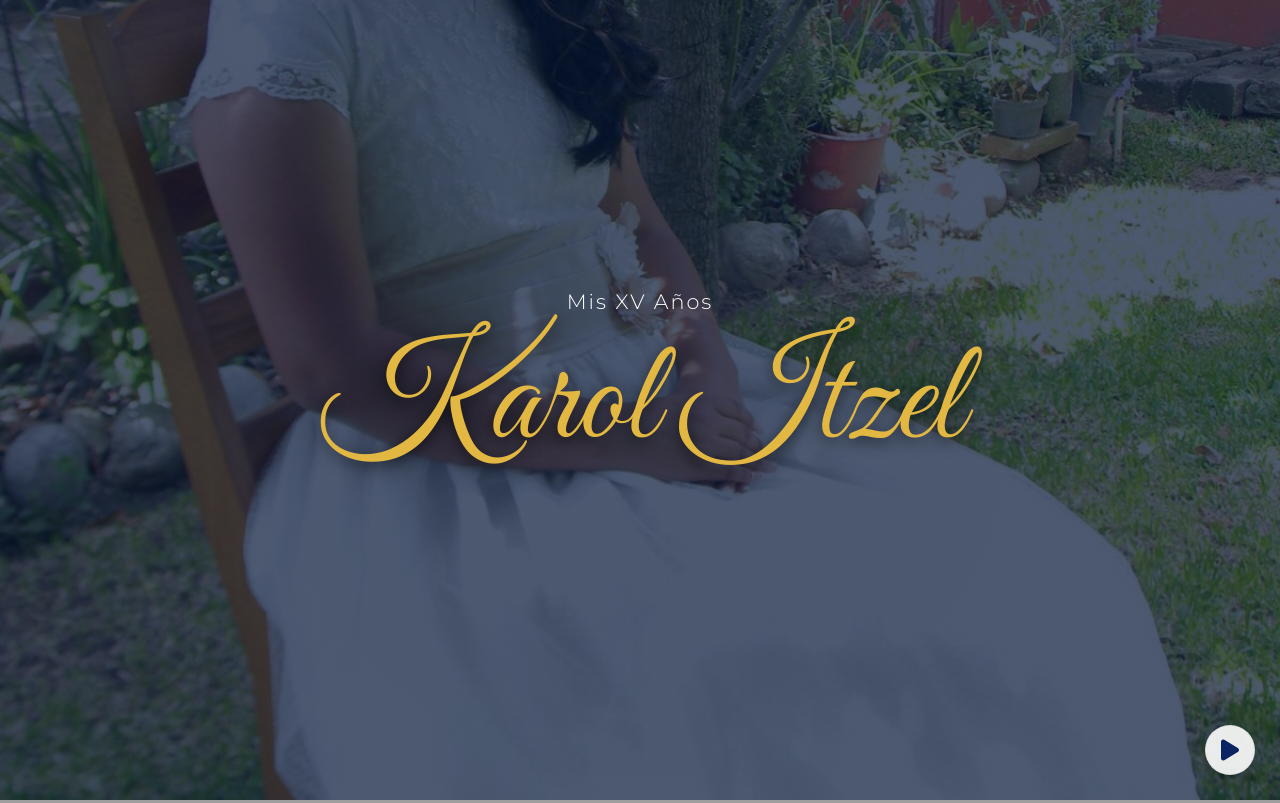
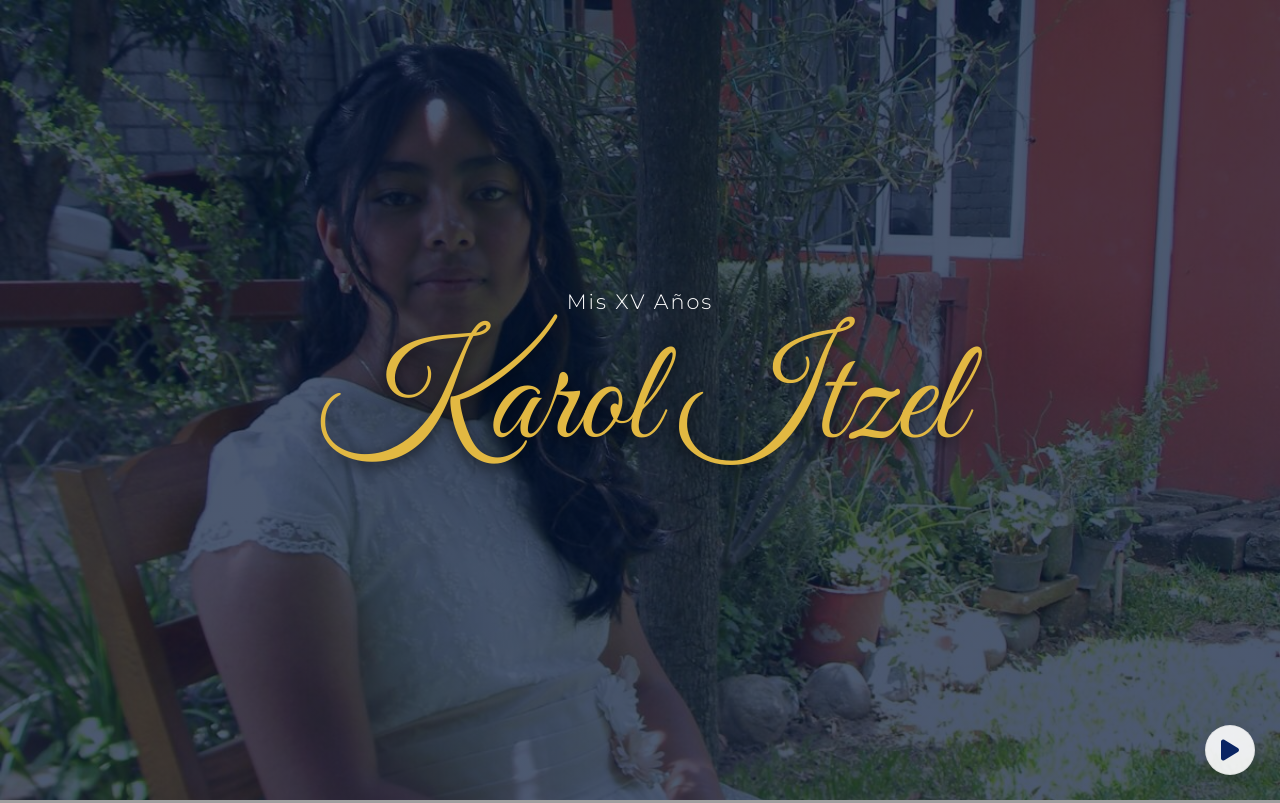
Before and after one commit to OscarElisceo/inviteXv, a plain HTML site: page index.html in a window 1280 px wide. Shown: the top 803 px of the page. Drawn offline with Linux system fonts and the light colour scheme; grey boxes are pictures that could not be loaded.

Commit message:
index.html

```diff
--- a/index.html
+++ b/index.html
@@ -49,7 +49,7 @@
       color: white;
       background-image: linear-gradient(rgba(0, 18, 51, 0.7), rgba(0, 18, 51, 0.7)), url('1.jpg');
       background-size: cover;
-      background-position: center;
+      background-position: center top; /
     }
 
     .hero-content h1 {
@@ -337,4 +337,5 @@
     });
   </script>
 </body>
+
 </html>
```
